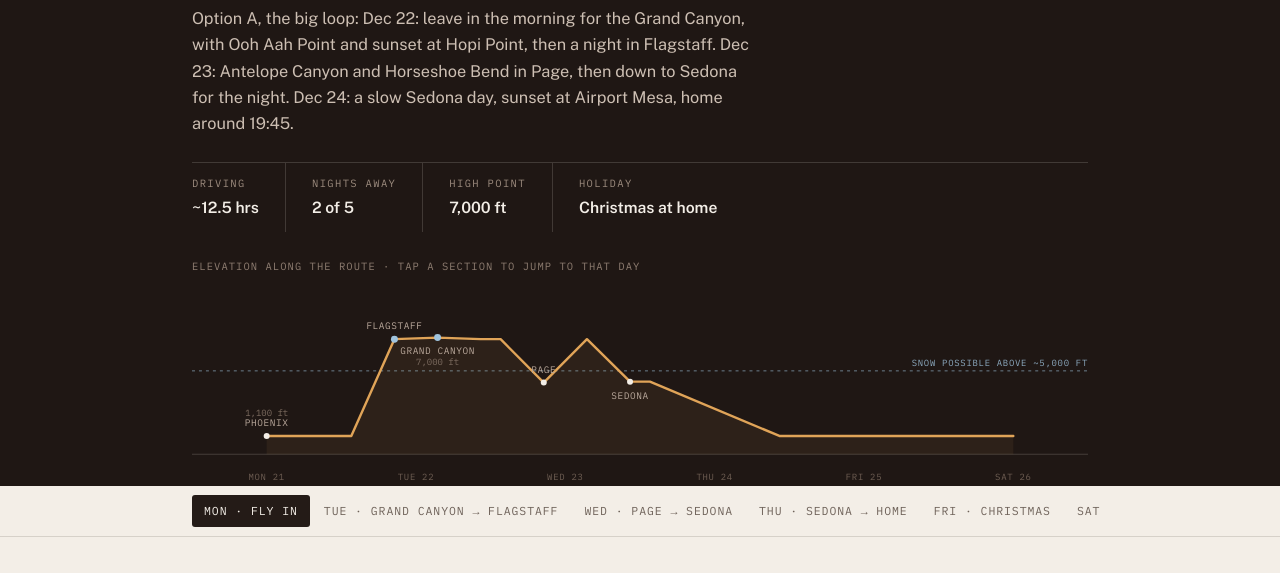
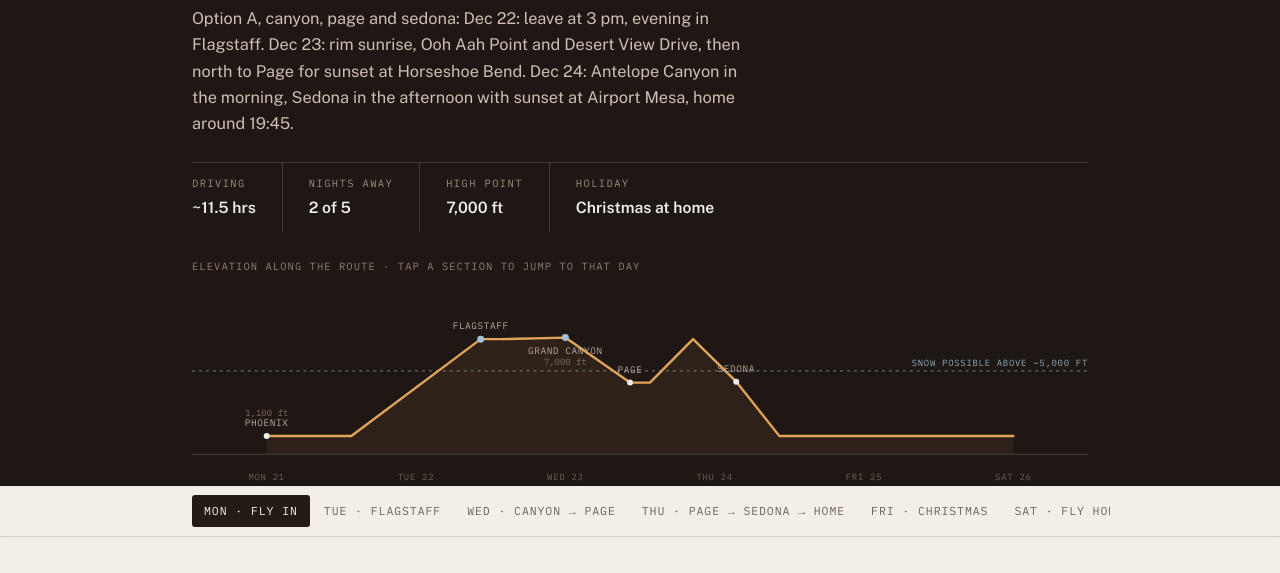
Before and after one commit to shriya5dxt/no_snow_christmas, a plain HTML site: page index.html in a window 1280 px wide. Shown: the part 227-800 px from the top of the page. Drawn offline with nearby package versions, Linux system fonts and the light colour scheme.

Commit message:
Dec 22: leave 3 pm, evening in Flagstaff; Dec 23-24 options (Page loop / canyon + Sedona); snow notes

```diff
--- a/app.js
+++ b/app.js
@@ -41,12 +41,12 @@ const NORTH = ["pageloop", "twosun"]; // routes that climb above the snow line
 
 // The Dec 23–24 road trip (both days off for everyone)
 const ROUTES = {
-  pageloop: { letter: "A", short: "Canyon, Page, Sedona", name: "The big loop", head: "Canyon Dec 22, Page Dec 23, Sedona Dec 24",
-    desc: "Dec 22: leave in the morning for the Grand Canyon, with Ooh Aah Point and sunset at Hopi Point, then a night in Flagstaff. Dec 23: Antelope Canyon and Horseshoe Bend in Page, then down to Sedona for the night. Dec 24: a slow Sedona day, sunset at Airport Mesa, home around 19:45.",
-    best: "The most you can fit in three days, with two sunsets and two nights away." },
-  twosun: { letter: "B", short: "Two sunsets", name: "Two sunsets", head: "Grand Canyon sunset Dec 23, Sedona sunset Dec 24",
-    desc: "Dec 22: a local outing after work. Dec 23: Ooh Aah Point, Hermit Road and sunset at Hopi Point, and a night at the canyon. Dec 24: rim sunrise, down Oak Creek Canyon to Sedona, sunset at Airport Mesa, home around 19:15.",
-    best: "Both sunsets, no Page, and a much shorter Dec 23." },
+  pageloop: { letter: "A", short: "Canyon, Page, Sedona", name: "Canyon, Page and Sedona", head: "Canyon sunrise + Horseshoe Bend Dec 23, Antelope + Sedona Dec 24",
+    desc: "Dec 22: leave at 3 pm, evening in Flagstaff. Dec 23: rim sunrise, Ooh Aah Point and Desert View Drive, then north to Page for sunset at Horseshoe Bend. Dec 24: Antelope Canyon in the morning, Sedona in the afternoon with sunset at Airport Mesa, home around 19:45.",
+    best: "The most sights: canyon, Page and Sedona. Two early starts and the most driving." },
+  twosun: { letter: "B", short: "Canyon, Sedona", name: "Canyon and Sedona", head: "A full canyon day Dec 23, Sedona Dec 24",
+    desc: "Dec 22: leave at 3 pm, evening in Flagstaff. Dec 23: Ooh Aah Point, Hermit Road and sunset at Hopi Point, with a night at the canyon. Dec 24: rim sunrise, down Oak Creek Canyon to Sedona, sunset at Airport Mesa, home around 19:15.",
+    best: "Two sunsets and an easier pace. No Page." },
 };
 
 // Dec 22: everyone is free from 3 pm Central = 2 pm Arizona
@@ -91,6 +91,45 @@ const RIM_NIGHT = "In-park lodges (El Tovar, Bright Angel, Maswik) are steps fro
 
 /* ---------- day templates ---------- */
 const T = {
+  toFlagEvening: { nav: "Flagstaff", title: "Leave at 3, evening in Flagstaff", hrs: 2.25, roads: "Loop 101 → I-17 north", night: "Flagstaff",
+    nightNote: "Downtown Flagstaff is walkable, has the most beds and restaurants, and is 1.5 hours from the rim.", places: ["PHX", "FLG"],
+    flags: [
+      ["Snow on the way up", "The last 30 miles of I-17, from Munds Park to Flagstaff, climb to 7,000 ft, and that's where snow and ice show up first. You'll drive it at dusk, so check AZ511 before leaving, slow down after dark, and keep the tank above half."],
+      ["If it's snowed", "Fresh snow around Flagstaff is the best snow play in Arizona. Arizona Snowbowl and the Flagstaff Snow Park run tubing during the day. Use those, not the US-180 shoulders, where parking causes jams and tickets. Fit it in on the morning of Dec 23 only if you're doing option B."],
+      ["Optional: the Polar Express", "The Grand Canyon Railway runs a Polar Express train from Williams, 35 minutes west, on December evenings. It's fun for a group but sells out months ahead, so book now if you want it."],
+      altFlag], stops: [
+      S(840, "Done with work", "3 pm Central is 2 pm in Arizona. Pack the car the night before.", { key: 1 }),
+      S(900, "Leave for Flagstaff", "Up I-17 from saguaros to pines.", { s: ["~145 mi", "~2h15"] }),
+      S(975, "Sunset Point rest area", "A quick leg-stretch about an hour north, with views over the Bradshaw Mountains.", { g: "Sunset Point Rest Area, AZ" }),
+      S(1050, "Check in, Flagstaff", "You'll arrive around dusk (sunset ~17:25). It drops below freezing fast up here.", { key: 1 }),
+      S(1110, "Dinner downtown", "A Route 66 brewery town with the holiday lights up, and easy to find a table for six.", { g: "Downtown Flagstaff, AZ" }),
+      S(1215, "Lowell Observatory (optional)", "Telescope viewing on the hill above downtown, where Pluto was discovered. Flagstaff was the world's first International Dark Sky City. Check the holiday schedule and book ahead.", { g: "Lowell Observatory, Flagstaff AZ" })] },
+  flagCanyonPage: { nav: "Canyon → Page", title: "Canyon sunrise to Horseshoe Bend sunset", hrs: 4, roads: "US-180 → Desert View Dr → US-89 north · park fee per vehicle", night: "Page",
+    nightNote: "Page has plenty of chain hotels, much cheaper than the rim.", places: ["FLG", "GC", "PAGE"],
+    flags: [iceFlag, ["Dark, cold start", "Leave Flagstaff at 05:45. US-180 is unlit, and ice on shaded curves and elk are the hazards. The rim at sunrise is usually around 18°F (−8°C) before wind chill."]], stops: [
+      S(345, "Leave Flagstaff", "Up US-180 in the dark.", { s: ["80 mi", "~1.5 hrs"] }),
+      sunriseRim, oohAah(495), mather(630), desertView(690), cameron(780),
+      S(840, "North to Page", "Past the Echo Cliffs to Lake Powell.", { s: ["~85 mi", "~1h20"] }),
+      S(940, "Glen Canyon Dam overlook", "A quick stop above the dam and Lake Powell.", { g: "Glen Canyon Dam Overlook, Page AZ" }),
+      S(1000, "Sunset at Horseshoe Bend", "The Colorado River curls 270° around a sandstone tower, 1,000 ft below an unfenced edge. A flat, sandy walk, and there's a parking fee. Get there by 16:40, because sunset is around 17:10.", { key: 1, s: ["1.5 mi RT"], g: "Horseshoe Bend, Page AZ" }),
+      S(1110, "Dinner in Page", "Casual places along Lake Powell Blvd.")] },
+  pageSedonaHome: { nav: "Page → Sedona → home", title: "Antelope Canyon, Sedona sunset, home for Christmas Eve", hrs: 5, roads: "US-89 south → SR-89A (Oak Creek Canyon) → I-17", night: "Home", places: ["PAGE", "FLG", "SED", "PHX"],
+    flags: [["Antelope on Christmas Eve", "Tours run on fixed slots and sell out. Book the first slot of the morning and confirm they run on Dec 24. If they don't, swap the dam overlook on Dec 23 for the tour."],
+      ["Oak Creek Canyon", "In daylight, the 89A switchbacks down into Sedona are the prettiest way in. If AZ511 shows ice, take I-17 to SR-179 instead."]], stops: [
+      S(510, "Antelope Canyon tour", "A slot canyon of curving sandstone, by Navajo-guided tour only. Upper is flat and easy; Lower has ladders and smaller crowds.", { key: 1, s: ["~1.5 hrs", "guided only"], g: "Upper Antelope Canyon, AZ" }),
+      S(615, "Drive to Sedona", "US-89 south to Flagstaff, then down Oak Creek Canyon.", { s: ["~165 mi", "~3 hrs"] }),
+      tlaq(810),
+      S(870, "Cathedral Rock or Bell Rock", "Cathedral Rock is short and steep slickrock. The Bell Rock Pathway is flat and easy. Pick by energy level and by whether the rock is dry.", { key: 1, s: ["1.2 mi RT · 740 ft", "or ~2 mi flat"], g: "Cathedral Rock Trailhead, Sedona AZ" }),
+      airportMesa,
+      S(1065, "Drive home", "Down I-17. Swap drivers.", { s: ["116 mi", "~2 hrs"] }),
+      S(1185, "Home for Christmas Eve", "", { key: 1 })] },
+  flagCanyonSunset: { nav: "Grand Canyon", title: "A full day on the rim, sunset at Hopi Point", hrs: 1.5, roads: "US-180 north · park fee per vehicle", night: "Grand Canyon",
+    nightNote: RIM_NIGHT, places: ["FLG", "GC"], flags: [iceFlag, ["Snow-day option", "If it's snowed overnight and the roads are clear, spend an hour tubing at Arizona Snowbowl or the Flagstaff Snow Park before heading up, and drop the Rim Trail."]], stops: [
+      S(450, "Flagstaff to the South Rim", "Through ponderosa forest past the San Francisco Peaks. Check AZ511 first.", { s: ["80 mi", "~1.5 hrs"] }),
+      mather(555), oohAah(600),
+      S(750, "Lunch in the Village", "Bright Angel Lodge, or the Market Plaza deli."),
+      rimTrail(810), hermit(870), hopiSunset,
+      S(1110, "Dinner, then stars", "There's almost no light pollution here. Step outside after dinner.")] },
   phxCanyonToFlag: { nav: "Grand Canyon → Flagstaff", title: "Grand Canyon day, sunset at Hopi Point", hrs: 5.25, roads: "I-17 → US-180 north · park fee per vehicle · back to Flagstaff after dark", night: "Flagstaff",
     nightNote: "Downtown Flagstaff is walkable, has the most beds, and is on the way to Page tomorrow.", places: ["PHX", "FLG", "GC", "FLG"],
     flags: [iceFlag, altFlag, ["Drive back in the dark", "US-180 from the rim to Flagstaff is unlit and can be icy after sunset. Watch for elk, and check AZ511 before you set off."]], stops: [
@@ -303,8 +342,8 @@ function build(s) {
   // Dec 23–24: the road trip
   let seq = [];
   let start = 2;
-  if (s.route === "pageloop") { seq = [T.phxCanyonToFlag, T.flagPageSedona, T.sedonaChillHome]; start = 1; }
-  else seq = [T.canyonFromPhx, T.canyonViaSedonaHome];
+  start = 1;
+  seq = s.route === "pageloop" ? [T.toFlagEvening, T.flagCanyonPage, T.pageSedonaHome] : [T.toFlagEvening, T.flagCanyonSunset, T.canyonViaSedonaHome];
   const snowAlt = s.t.snow && s.snow !== "go" && NORTH.includes(s.route);
   if (snowAlt) { seq = [T.sedonaSunsetHome]; start = 2; }
 
@@ -375,7 +414,8 @@ function checklist(days) {
   if (pl.has("GC")) items.push(["microspikes", "Microspikes for everyone", "For Ooh Aah Point. The top of the South Kaibab Trail is packed ice in December. About $20–30 a pair."]);
   if (pl.has("GC")) items.push(["gc-pass", "Grand Canyon entry", "Charged per vehicle and valid for 7 days. Buy ahead at recreation.gov or pay at the gate."]);
   if (pl.has("SED")) items.push(["redrock", "Red Rock Pass for Sedona trailheads", "Required at most trailhead lots. An America the Beautiful pass also counts."]);
-  if (pl.has("PAGE")) items.push(["antelope", "Antelope Canyon tour, Dec 23, about 12:00", "Navajo-guided tours only, and they sell out weeks ahead. Book this before the hotels and build the day around it."]);
+  if (pl.has("PAGE")) items.push(["antelope", "Antelope Canyon tour, Dec 24, first morning slot", "Navajo-guided tours only, and they sell out weeks ahead. Confirm they run on Christmas Eve."]);
+  items.push(["polar", "Polar Express tickets, Dec 22 evening (optional)", "From Williams, 35 minutes west of Flagstaff. It sells out months ahead."]);
   if (pl.has("SALT")) items.push(["tonto", "Tonto Pass for Coon Bluff / Saguaro Lake parking", "Day pass per vehicle. Buy online or at a local gas station before you go."]);
   if ([...pl].some((k) => k !== "PHX" && PLACES[k].elev > SNOW_LINE)) items.push(["offline", "Download offline maps for northern Arizona", "Coverage drops out on 89A and along parts of the rim."]);
   if (state.fun.includes("balloon")) items.push(["balloon", "Sunrise balloon ride", "Holiday weeks book up. Pick an early date to leave a backup day."]);
@@ -470,7 +510,7 @@ function renderControls() {
   const rows = [
     ["The trip", "Pick one, or vote below", seg("route", Object.entries(ROUTES).map(([k, r]) => [k, `${r.letter} · ${r.short}`]))],
   ];
-  if (state.route !== "pageloop" || (state.t.snow && state.snow === "sedona")) rows.unshift(["Tue Dec 22, after 2 pm", "Free from 3 pm Central = 2 pm here", seg("d22", Object.entries(D22).map(([k, d]) => [k, d.short]))]);
+  if (state.t.snow && state.snow === "sedona") rows.unshift(["Tue Dec 22, after 2 pm", "Free from 3 pm Central = 2 pm here", seg("d22", Object.entries(D22).map(([k, d]) => [k, d.short]))]);
   if (NORTH.includes(state.route)) rows.push(["If it snows up north", "Used when the snow switch is on", seg("snow", [["go", "Go carefully"], ["sedona", "Sedona only, home that night"]])]);
   rows.push(["What if", "Switch on to see the plan change", seg("t", [["snow", "Snow forecast"], ["split", "Some skip the drive"]], { multi: true, cls: "whatif", get: (v) => !!state.t[v] })]);
   $("controls").innerHTML = rows.map(([l, sub, c]) => `<div class="ctrl"><div class="seg-label">${l}${sub ? `<small>${sub}</small>` : ""}</div>${c}</div>`).join("");
```
Also changed, not shown: index.html (+3 -3 lines).
